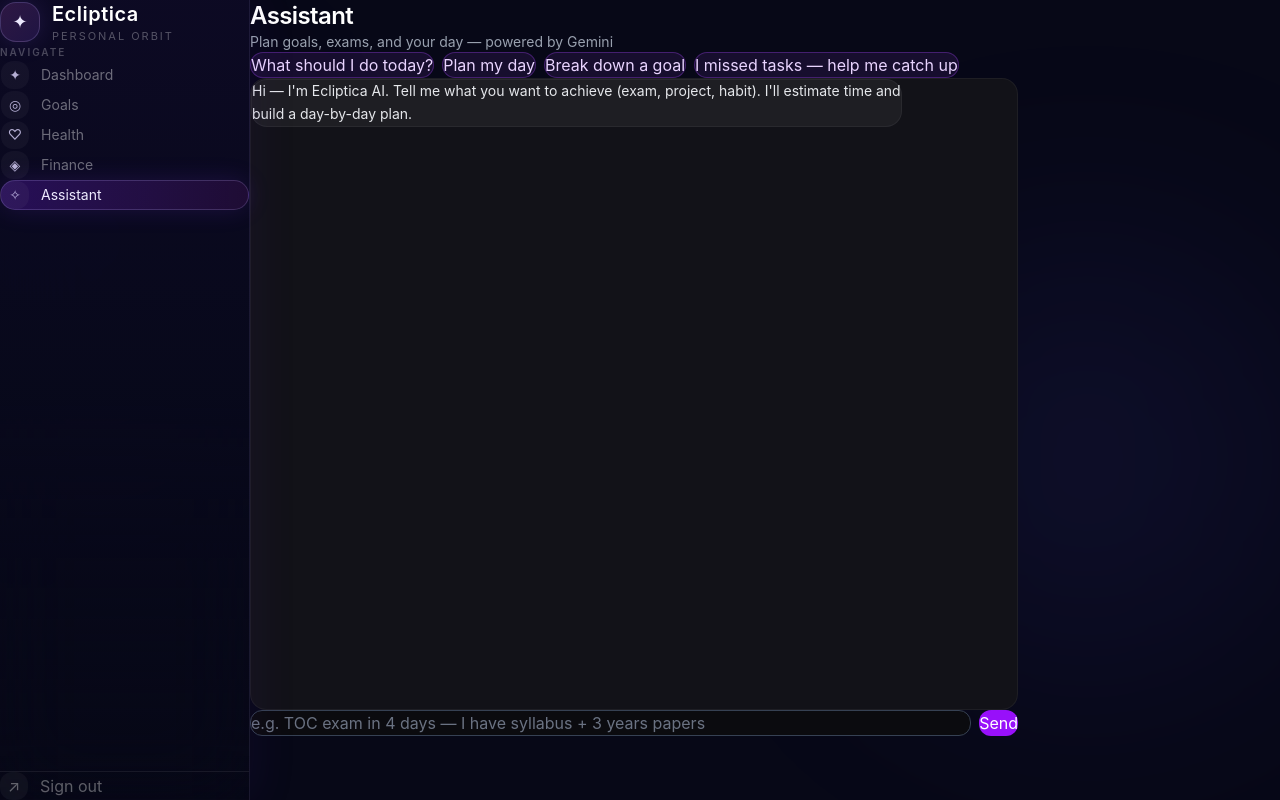
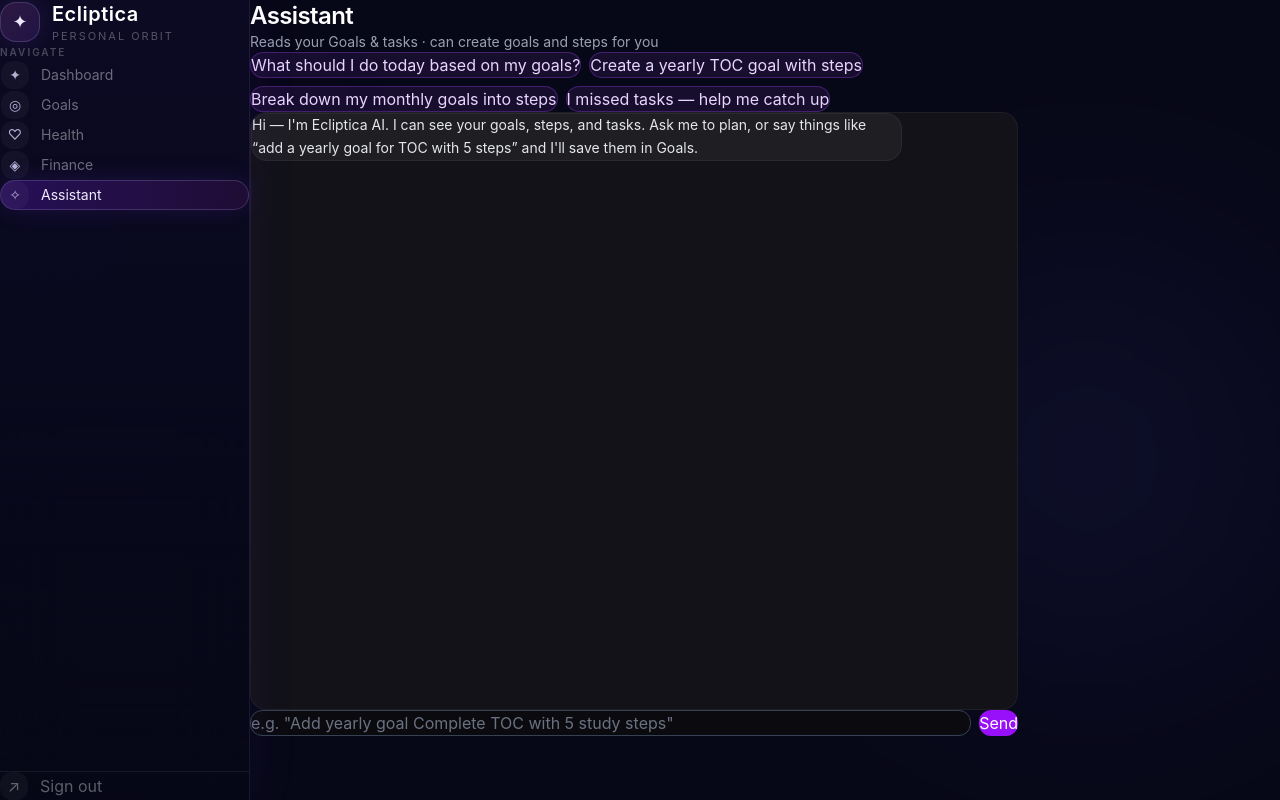
Before and after one commit to sneh777a/ecliptica, a React (Vite) app in the folder frontend/: page /assistant in a window 1280 px wide. Built offline with nearby package versions, Linux system fonts and the light colour scheme; sample sign-in values are in the browser's storage.

Commit message:
Assistant UI: note it can read app data and create goals

```diff
--- a/frontend/src/pages/Assistant.jsx
+++ b/frontend/src/pages/Assistant.jsx
@@ -2,9 +2,9 @@
 import { createApi, formatApiError } from "../api";
 
 const QUICK = [
-  "What should I do today?",
-  "Plan my day",
-  "Break down a goal",
+  "What should I do today based on my goals?",
+  "Create a yearly TOC goal with steps",
+  "Break down my monthly goals into steps",
   "I missed tasks — help me catch up",
 ];
 
@@ -12,7 +12,8 @@
   const [messages, setMessages] = useState([
     {
       role: "assistant",
-      text: "Hi — I'm Ecliptica AI. Tell me what you want to achieve (exam, project, habit). I'll estimate time and build a day-by-day plan.",
+      text:
+        "Hi — I'm Ecliptica AI. I can see your goals, steps, and tasks. Ask me to plan, or say things like “add a yearly goal for TOC with 5 steps” and I'll save them in Goals.",
     },
   ]);
   const [input, setInput] = useState("");
@@ -41,7 +42,6 @@
 
     try {
       const api = createApi(token);
-      // Send recent history only (skip the welcome if it's the only assistant msg)
       const history = messages
         .filter((m) => m.text)
         .slice(-10)
@@ -52,9 +52,16 @@
         history,
       });
 
-      const reply =
+      let reply =
         res.data?.reply ||
         "I could not generate a reply. Please try again.";
+
+      const applied = res.data?.actions_applied;
+      if (Array.isArray(applied) && applied.length > 0 && !reply.includes("✓")) {
+        reply +=
+          "\n\n—\n" +
+          applied.map((a) => `✓ ${a}`).join("\n");
+      }
 
       setMessages((m) => [...m, { role: "assistant", text: reply }]);
     } catch (err) {
@@ -82,7 +89,7 @@
       <div className="mb-6">
         <h1 className="text-2xl font-semibold tracking-tight text-white">Assistant</h1>
         <p className="mt-1 text-sm text-gray-400">
-          Plan goals, exams, and your day — powered by Gemini
+          Reads your Goals & tasks · can create goals and steps for you
         </p>
       </div>
 
@@ -133,7 +140,7 @@
         <input
           value={input}
           onChange={(e) => setInput(e.target.value)}
-          placeholder="e.g. TOC exam in 4 days — I have syllabus + 3 years papers"
+          placeholder='e.g. "Add yearly goal Complete TOC with 5 study steps"'
           disabled={loading}
           className="flex-1 rounded-xl border border-gray-700 bg-[#0b0b0f] px-4 py-3 text-sm text-white placeholder:text-gray-500 focus:border-purple-500 focus:outline-none disabled:opacity-60"
         />
```
